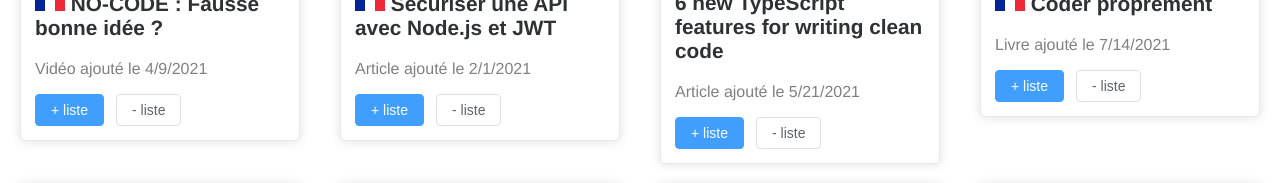
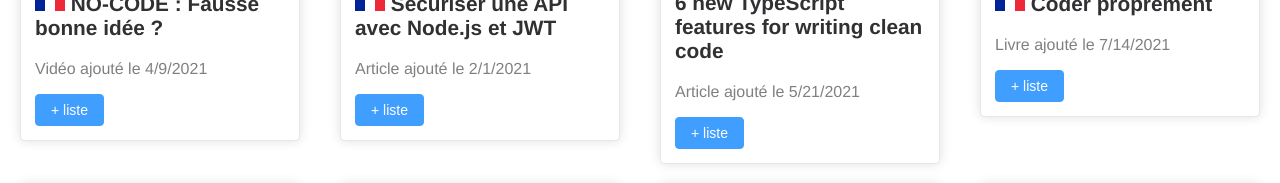
Before and after one commit to fgrx/formation-vue-3-vite-quazar-ts, a Vue app: page / in a window 1280 px wide. Shown: the part 493-676 px from the top of the page. Built offline with nearby package versions, Linux system fonts and the light colour scheme.

Commit message:
Communication enfant-parent fix

```diff
--- a/src/App.vue
+++ b/src/App.vue
@@ -47,6 +47,7 @@ const removeFromBookmarksAction = (ressourceToRemove: IRessource) => {
                 <RessourceItem
                   @remove-from-bookmarks="removeFromBookmarksAction(ressource)"
                   :ressource="ressource"
+                  :isBookmark="true"
                 />
               </el-col>
             </el-row>
@@ -64,6 +65,7 @@ const removeFromBookmarksAction = (ressourceToRemove: IRessource) => {
               <RessourceItem
                 @add-to-bookmarks="addToBookmarksAction(ressource)"
                 :ressource="ressource"
+                :isBookmark="false"
               />
             </el-col>
           </el-row>
--- a/src/components/RessourceItem.vue
+++ b/src/components/RessourceItem.vue
@@ -7,6 +7,7 @@ import { computed } from "vue";
 
 interface IProps {
   ressource: IRessource;
+  isBookmark: Boolean;
 }
 const props = defineProps<IProps>();
 
@@ -66,11 +67,17 @@ const removeFromBookmarksAction = (ressource: IRessource) => {
         {{ mediaInFrench }} ajouté le
         {{ dateInFrench }}
       </div>
-      <el-row class="bookmarks-buttons">
-        <el-button @click="addToBookmarksAction(ressource)" type="primary"
+      <el-row class="ressource-action-buttons">
+        <el-button
+          @click="addToBookmarksAction(ressource)"
+          type="primary"
+          v-if="!isBookmark"
           >+ liste</el-button
         >
-        <el-button @click="removeFromBookmarksAction(ressource)" type="default"
+        <el-button
+          v-if="isBookmark"
+          @click="removeFromBookmarksAction(ressource)"
+          type="default"
           >- liste</el-button
         >
       </el-row>
@@ -100,7 +107,7 @@ const removeFromBookmarksAction = (ressource: IRessource) => {
   display: block;
 }
 
-.bookmarks-buttons {
+.ressource-action-buttons {
   margin-top: 1em;
 }
 </style>
```
